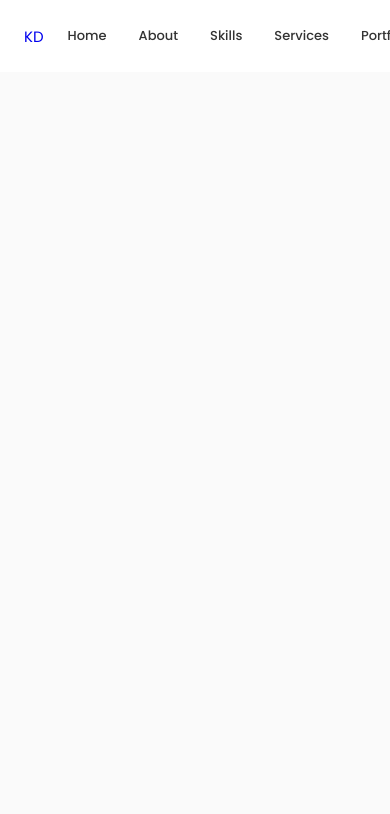
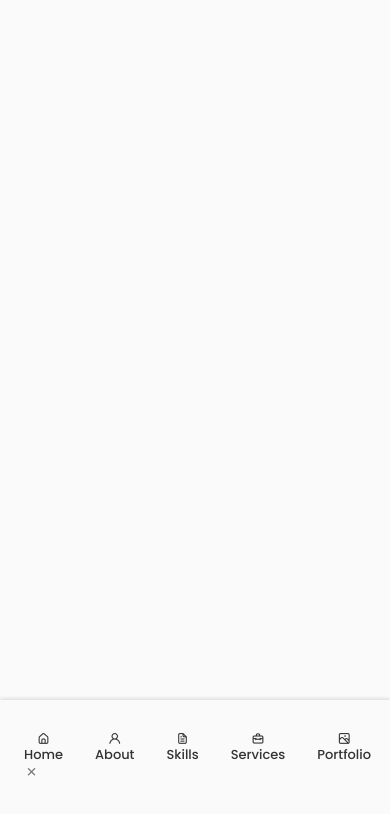
Before and after one commit to KD-Kongo-Dervilon/Portfolio-Product-Owner, a React (Create React App) app in the folder portfolio-product-owner/: page / in a window 390 px wide. Shown: the top 814 px of the page. Built offline with nearby package versions, Linux system fonts and the light colour scheme.

Commit message:
mise en place header css

```diff
--- a/portfolio-product-owner/src/App.css
+++ b/portfolio-product-owner/src/App.css
@@ -15,6 +15,7 @@
 --text-color: hsl(var(--hue), var(--sat), 46%);
 --body-color: hsl(var(--hue), var(--sat), 98%);
 --container-color: #fff;
+--link-blue: hsl(294, 96%, 40%);
 
 /*========== Font and typography ==========*/
 --body-font: "Poppins", sans-serif;
@@ -176,15 +177,6 @@ align-items: center;
 .container {
   margin-left: var(--mb-1-5);
   margin-right: var(--mb-1-5);
-  }
-
-.button {
-  padding: 1rem 1.75rem;
-  }
-
-.button__icon {
-  width: 22px;
-  height: 22px;
     }
   }
 
--- a/portfolio-product-owner/src/components/header/Header.jsx
+++ b/portfolio-product-owner/src/components/header/Header.jsx
@@ -10,7 +10,7 @@ const Header = () => {
                 <div className="nav_menu">
                     <ul className="nav_list grid">
                         <li className="nav_item">
-                            <a href="#home" className="nav_link">
+                            <a href="#home" className="nav_link active-link">
                                 <i className="uil uil-estate nav_icon"></i> Home
                             </a>
                         </li>
--- a/portfolio-product-owner/src/components/header/header.css
+++ b/portfolio-product-owner/src/components/header/header.css
@@ -4,7 +4,7 @@
     top: 0;
     left : 0;
     z-index: var(--z-fixed);
-    background-color: var(--container-color);
+    background-color: var(--body-color);
 }
 
 .nav{
@@ -45,3 +45,39 @@
 .nav_toggle {
     display: none;
 }
+
+/* Active link  */
+.active_link,
+.nav_link:hover {
+    color: var(--link-blue);
+}
+
+/*=============== BREAKPOINTS ===============*/
+
+/* For medium devices */
+@media screen and (max-width: 768px) {
+    .header {
+        top: initial;
+        bottom: 0;
+    }
+
+    .nav{
+        height: var(--header-height);
+    }
+
+    .nav_menu {
+        position:fixed;
+        bottom: 0;
+        left: 0;
+        width: 100%;
+        background-color: var(--body-color);
+        padding: 2rem 1.5rem 4rem;
+        box-shadow: 0 -1px 4px rgba(0, 0, 0, 0.15);
+    }
+
+    .nav_icon,
+    .nav_close,
+    .nav_toggle {
+        display : flex;
+    }
+}
```
